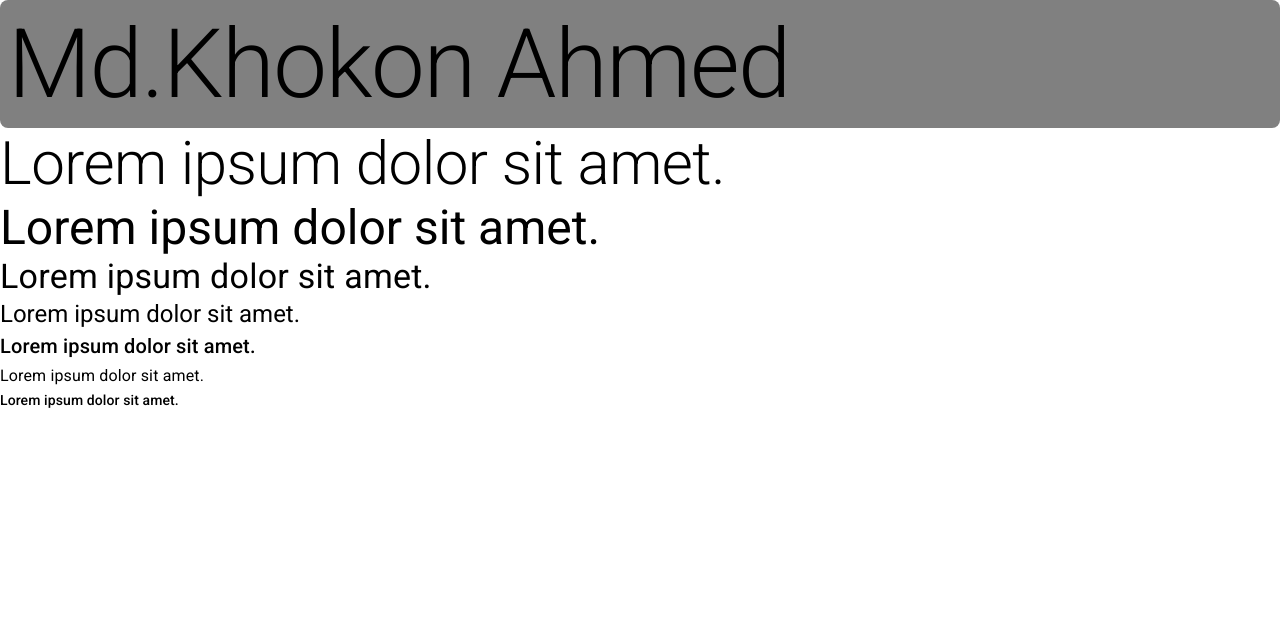
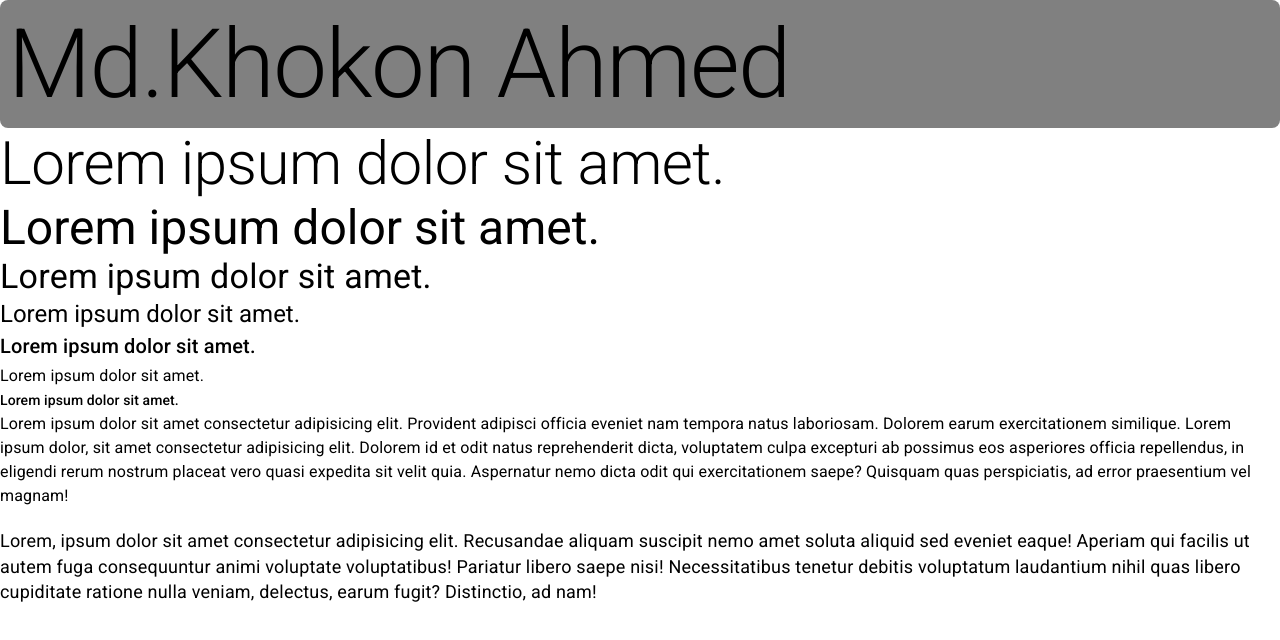
Before and after one commit to Emam-Bokhari/MUI, a React (Vite) app: page / in a window 1280 px wide. Shown: the top 640 px of the page. Built offline with nearby package versions, Linux system fonts and the light colour scheme.

Commit message:
Typography * variant:body1,body2

```diff
--- a/src/components/TypographyComponent.jsx
+++ b/src/components/TypographyComponent.jsx
@@ -38,6 +38,15 @@ export default function TypographyComponent(){
       <Typography variant="subtitle2" >
         Lorem ipsum dolor sit amet.
       </Typography>
+
+      <Typography variant="body1" >
+        Lorem ipsum dolor sit amet consectetur adipisicing elit. Provident adipisci officia eveniet nam tempora natus laboriosam. Dolorem earum exercitationem similique. Lorem ipsum dolor, sit amet consectetur adipisicing elit. Dolorem id et odit natus reprehenderit dicta, voluptatem culpa excepturi ab possimus eos asperiores officia repellendus, in eligendi rerum nostrum placeat vero quasi expedita sit velit quia. Aspernatur nemo dicta odit qui exercitationem saepe? Quisquam quas perspiciatis, ad error praesentium vel magnam!
+      </Typography>
+
+<Typography variant="body2" sx={{marginTop:"20px",fontSize:"18px"}}>
+  Lorem, ipsum dolor sit amet consectetur adipisicing elit. Recusandae aliquam suscipit nemo amet soluta aliquid sed eveniet eaque! Aperiam qui facilis ut autem fuga consequuntur animi voluptate voluptatibus! Pariatur libero saepe nisi! Necessitatibus tenetur debitis voluptatum laudantium nihil quas libero cupiditate ratione nulla veniam, delectus, earum fugit? Distinctio, ad nam!
+</Typography>
+
     </Fragment>
     )
 }
```
